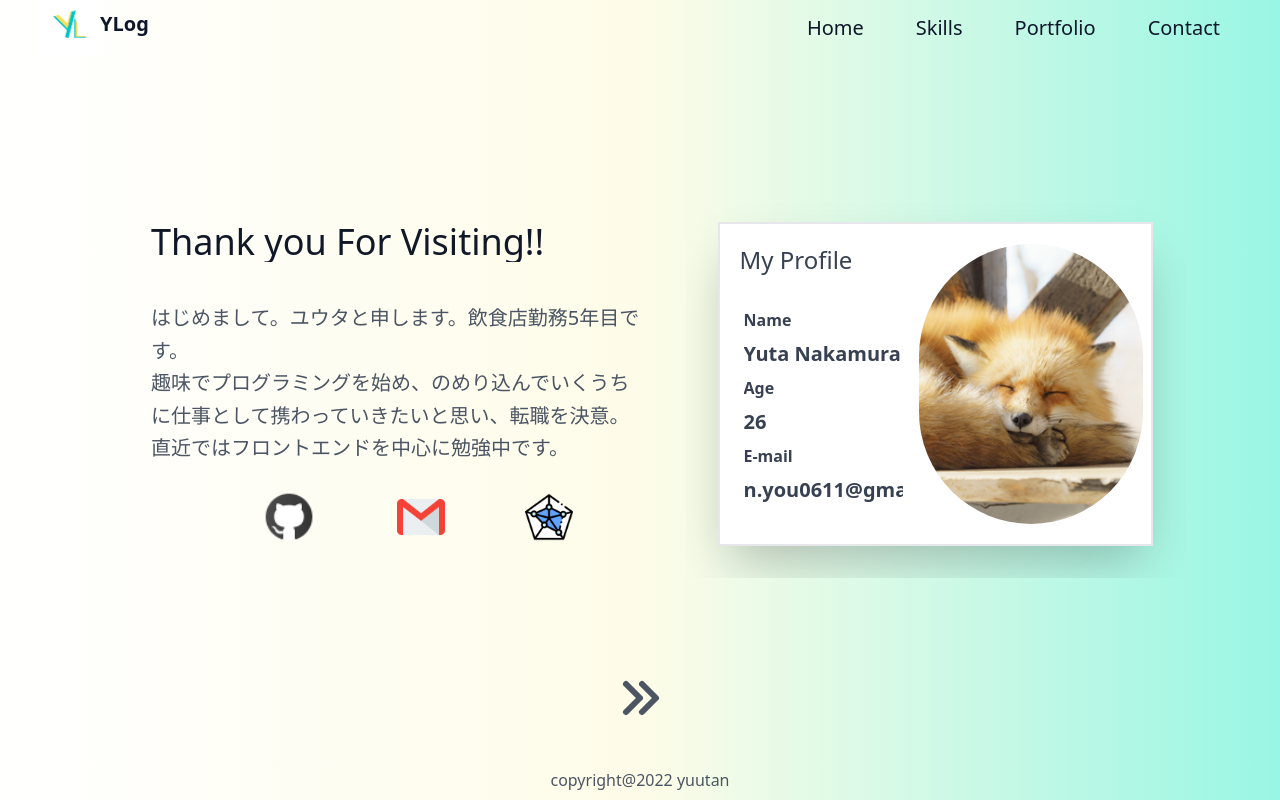
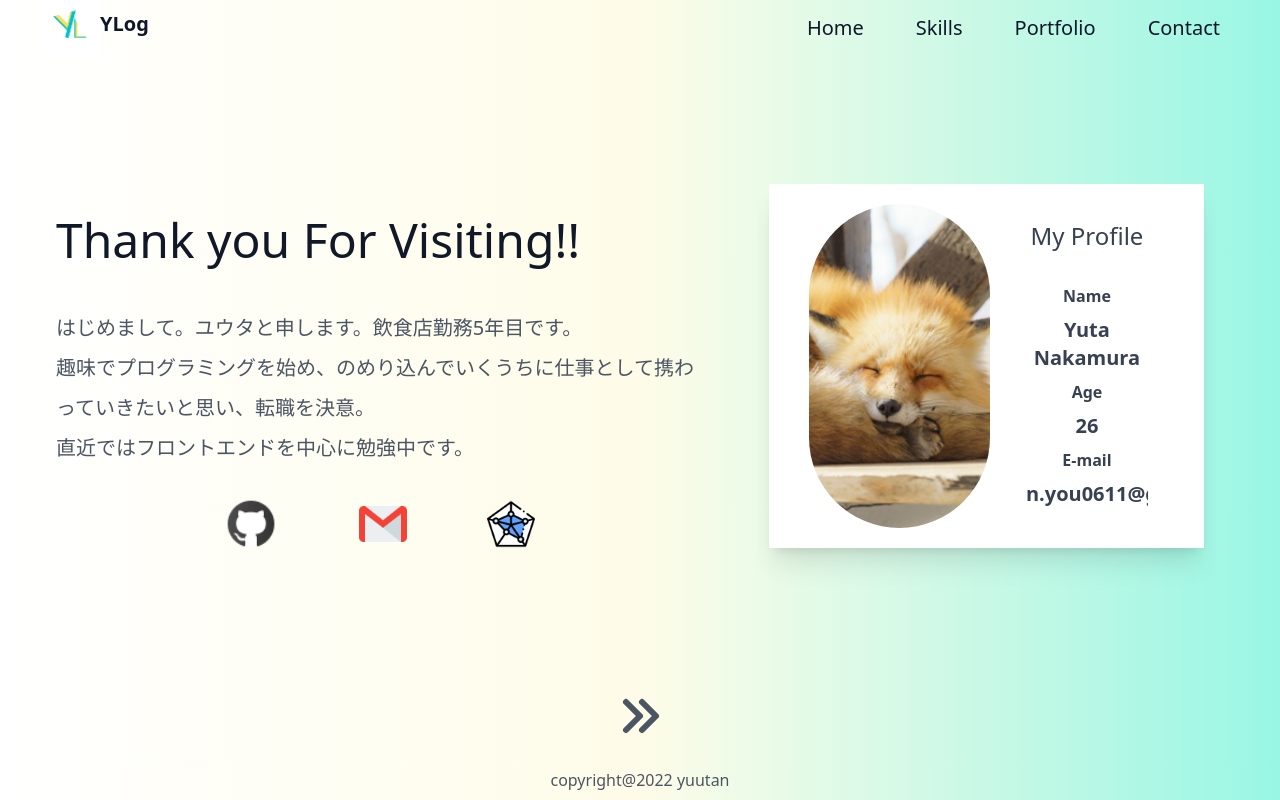
Before and after one commit to yuutan1017/Profile_next_tailwind, a Next.js app: page /home-page in a window 1280 px wide. Built offline with nearby package versions, Linux system fonts and the light colour scheme.

Commit message:
homePage

```diff
--- a/components/animate/Animation.js
+++ b/components/animate/Animation.js
@@ -17,7 +17,7 @@ export const helloUser = {
 export const rightArticleAnimation = {
   visible: {
     opacity: 1,
-    x: -55,
+    x: 0,
     y: 0,
     transition: {
       duration: 0.8,
@@ -42,7 +42,7 @@ export const rightArticleAnimation = {
 export const leftArticleAnimation = {
   visible: {
     opacity: 1,
-    x: 55,
+    x: 0,
     y: 0,
     transition: {
       duration: 0.8,
--- a/components/home-page/ProfileCard.js
+++ b/components/home-page/ProfileCard.js
@@ -11,11 +11,11 @@ export const ProfileCard = () => {
       animate="visible"
       exit="exit"
       variants={rightArticleAnimation}
-      className="container ml-14 p-8 text-center md:text-left xl:mt-0"
+      className="text-center md:mr-16"
     >
-      <div className="lg:flex md:justify-around px-2 py-5 bg-white shadow-2xl border-2">
-        <div className="xl:flex xl:flex-col justify-center text-gray-700">
-          <h5 className="text-2xl ml-3 md:mb-6 mb-3">My Profile</h5>
+      <div className="flex md:flex-row-reverse flex-col-reverse justify-around px-10 py-5 m-3 bg-white shadow-xl">
+        <div className="text-gray-700 md:ml-5">
+          <h5 className="text-2xl md:mb-6 mt-4 mb-3">My Profile</h5>
           <div className="mx-4 mb-5 font-bold">
             <p className="mt-2">Name</p>
             <p className="text-xl my-2">Yuta Nakamura</p>
--- a/components/home-page/ProfileText.js
+++ b/components/home-page/ProfileText.js
@@ -11,27 +11,25 @@ export const ProfileText = () => {
       animate="visible"
       exit="exit"
       variants={leftArticleAnimation}
-      className="flex flex-wrap mb-auto m-4 xl:px-10 xl:py-4 sm:"
+      className="flex-col m-4 md:px-10 md:py-4"
     >
-      <div className="sm:w-full sm:mb-6 sm:mr-10 mr-0">
       <motion.h1
-          className="title-font font-medium text-4xl mb-10 text-gray-900"
+        className="text-center md:text-left title-font font-medium text-5xl py-3 mb-8 text-gray-900 "
         animate="visible"
         initial="hidden"
         variants={helloUser}
       >
         Thank you For Visiting!!
       </motion.h1>
-        <div className="leading-relaxed text-xl">
+      <div className="leading-loose text-xl">
         はじめまして。ユウタと申します。飲食店勤務5年目です。
         <br />
         趣味でプログラミングを始め、のめり込んでいくうちに仕事として携わっていきたいと思い、転職を決意。
         <br />
         直近ではフロントエンドを中心に勉強中です。
       </div>
-      </div>
 
-      <div className="flex items-center md:justify-around xl:m-auto">
+      <div className="flex items-center justify-center py-3 md:mt-4">
         <Link href="https://github.com/yuutan1017">
           <motion.img
             src="/icons/github_icon.png"
--- a/components/main/Layout.js
+++ b/components/main/Layout.js
@@ -14,13 +14,11 @@ export const Layout = ({ children }) => {
 
       <Header />
 
-      <main
-        className="flex flex-auto justify-center items-center flex-col w-screen"
-      >
+      <main className="flex flex-col flex-auto justify-center items-center w-screen">
         {children}
       </main>
 
       <Footer />
     </div>
   );
-}
+};
--- a/pages/home-page.js
+++ b/pages/home-page.js
@@ -8,10 +8,9 @@ import { RightArrow } from "../components/arrow/RightArrow";
 export default function HomePage() {
   return (
     <Layout>
-      <div className="sm:container sm:px-10">
-        <div className="md:flex md:py-24 py-6">
+      <div className="max-w-full">
+        <div className="shrink-0 flex flex-col md:flex-row justify-center md:py-24 py-12">
           <ProfileText />
-
           <ProfileCard />
         </div>
         <div className="flex justify-center items-center">
```
Lines whose indentation alone changed are shown as unchanged.
